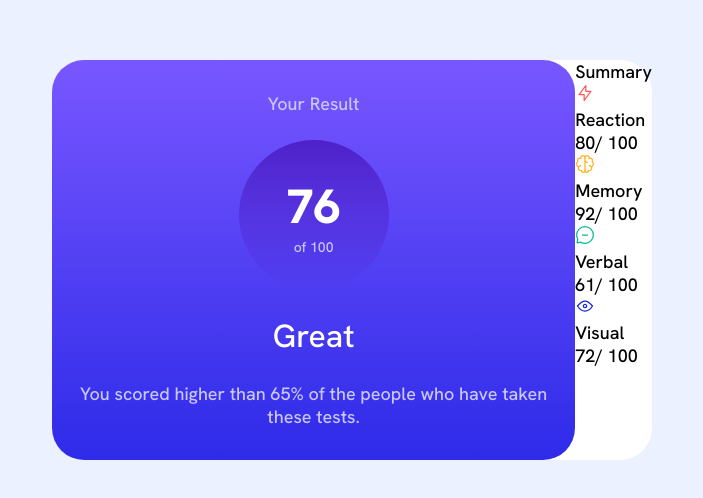
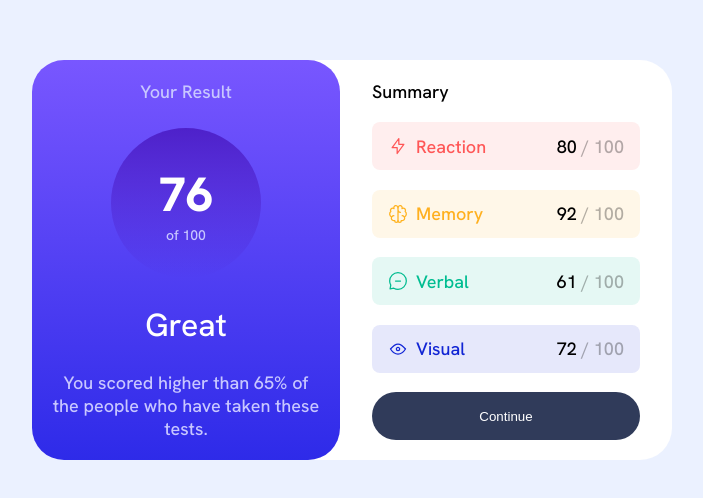
Before and after one commit to BokaiWang/result-summary-component, a React (Vite) app: page / in a window 1280 px wide. Shown: the part 140-638 px from the top of the page, without its empty margins (288-991 px from the left). Built offline with nearby package versions, Linux system fonts and the light colour scheme.

Commit message:
Finish the desktop design

```diff
--- a/src/components/Summary.tsx
+++ b/src/components/Summary.tsx
@@ -3,11 +3,12 @@ import data from "../data.json";
 
 const Summary = () => {
   return (
-    <div>
+    <div className="summary">
       <div>Summary</div>
       {data.map(({ category, score }) => (
         <SummaryItem key={category} category={category} score={score} />
       ))}
+      <button className="btn">Continue</button>
     </div>
   );
 };
--- a/src/components/SummaryItem.tsx
+++ b/src/components/SummaryItem.tsx
@@ -27,13 +27,16 @@ const SummaryItem = ({ category, score }: Props) => {
   }
 
   return (
-    <div>
-      <div>
+    <div className={`summary__item summary__item--${category.toLowerCase()}`}>
+      <div
+        className={`summary__item__title-container summary__item__title-container--${category.toLowerCase()}`}
+      >
         <img src={icon} />
         <div>{category}</div>
       </div>
-      <div>
-        <span>{score}</span>/ 100
+      <div className="summary__score">
+        {score}
+        <span className="summary__score-baseline"> / 100</span>
       </div>
     </div>
   );
--- a/src/index.scss
+++ b/src/index.scss
@@ -46,13 +46,13 @@ body {
   display: flex;
   flex-direction: column;
   align-items: center;
-  justify-content: center;
-  padding-left: 25px;
-  padding-right: 25px;
+  justify-content: space-evenly;
+  padding: 20px;
   gap: 25px;
   flex: 1;
   &__container {
-    max-width: 600px;
+    max-width: 650px;
+    min-width: 550px;
     width: 50%;
     height: 50%;
     display: flex;
@@ -97,3 +97,66 @@ img {
   width: 20px;
   height: 20px;
 }
+.summary {
+  flex: 1;
+  display: flex;
+  flex-direction: column;
+  justify-content: space-evenly;
+  padding: 0 2rem;
+  &__score-baseline {
+    color: rgba($color: #000000, $alpha: 0.3);
+  }
+  &__item {
+    display: flex;
+    justify-content: space-between;
+    align-items: center;
+    border-radius: 0.5rem;
+    height: 3rem;
+    padding: 0 1rem;
+    &--reaction {
+      background: $light-red-background;
+    }
+    &--memory {
+      background: $orangey-yellow-background;
+    }
+    &--verbal {
+      background: $green-teal-background;
+    }
+    &--visual {
+      background: $cobalt-blue-background;
+    }
+    &__title-container {
+      display: flex;
+      justify-content: center;
+      align-items: center;
+      gap: 0.5rem;
+      &--reaction {
+        color: $light-red;
+      }
+      &--memory {
+        color: $orangey-yellow;
+      }
+      &--verbal {
+        color: $green-teal;
+      }
+      &--visual {
+        color: $cobalt-blue;
+      }
+    }
+  }
+}
+
+.btn {
+  display: block;
+  background: $dark-gray-blue;
+  color: $white;
+  border-radius: 3rem;
+  border: none;
+  height: 3rem;
+  cursor: pointer;
+  transition-duration: 0.25s;
+
+  &:hover {
+    background: $light-royal-blue;
+  }
+}
```
